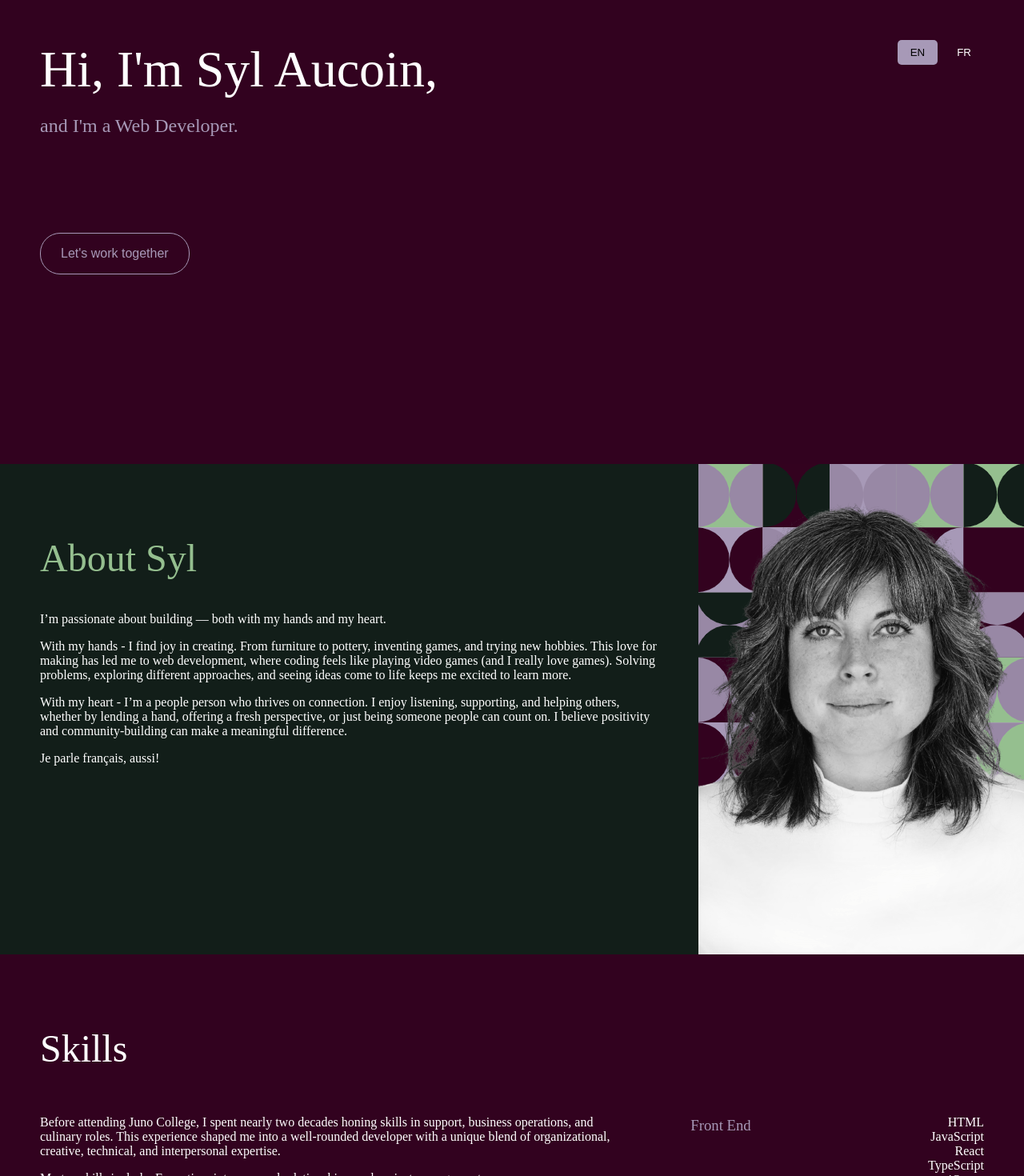
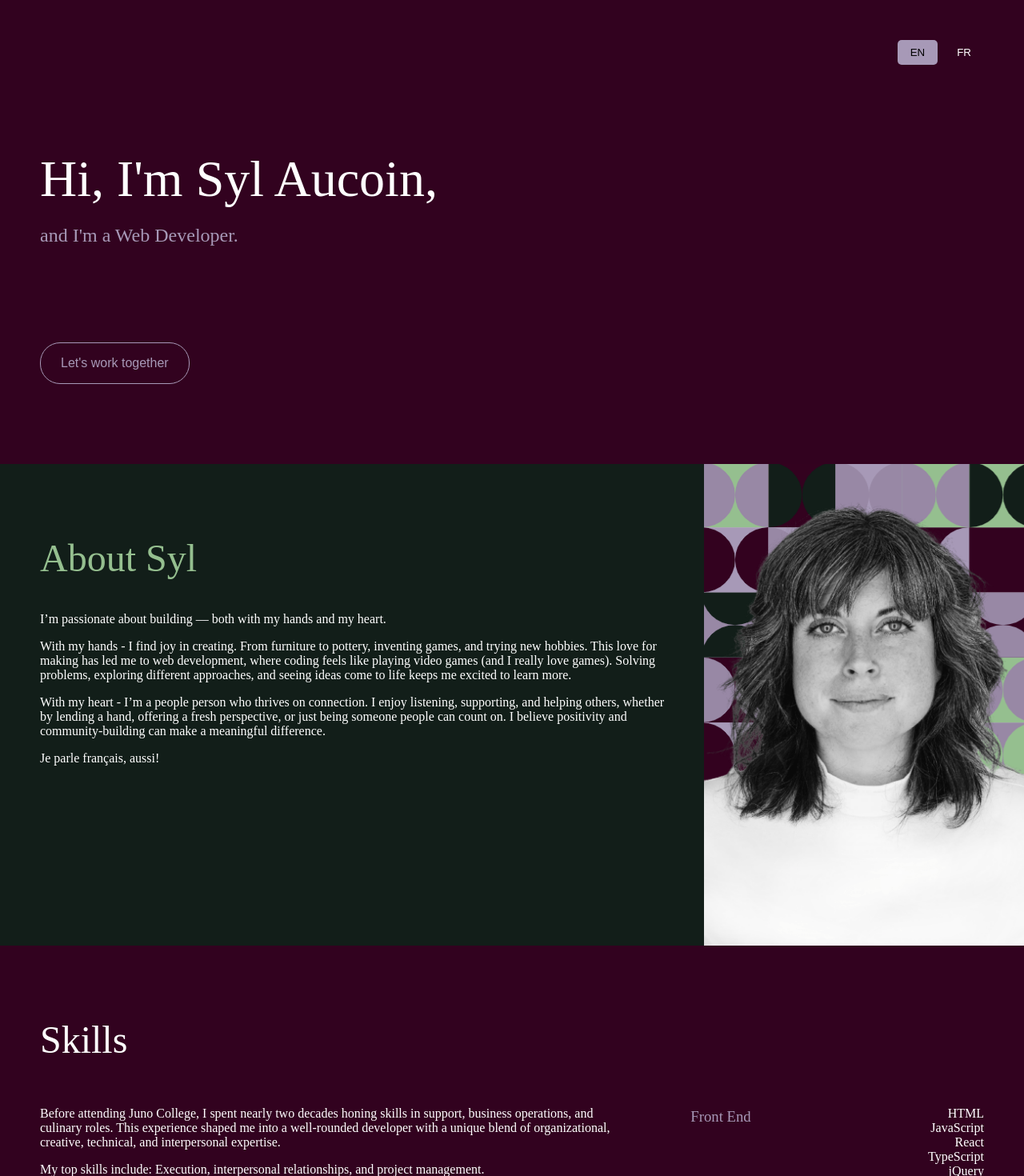
Before and after one commit to therealsylaucoin/portfolio-2025, a React (Vite) app: page / in a window 1280 px wide. Shown: the top 1470 px of the page at 80% size. Built offline with nearby package versions, Linux system fonts and the light colour scheme; a web font is replaced by a local one.

Commit message:
style headshot

```diff
--- a/src/components/about/aboutSection.tsx
+++ b/src/components/about/aboutSection.tsx
@@ -27,10 +27,16 @@ const ImageContainer = styled.div`
   background-image: url("/assets/headshotBg.png");
   display: flex;
   justify-content: center;
+  @media ${device.tablet} {
+    flex-direction: column;
+    justify-content: flex-end;
+  }
 `
 
 const Image = styled.img`
   overflow: auto;
+  max-width:400px;
+  max-height: 602px;
 `
 
 const AboutSection = () => {
--- a/src/components/header/header.tsx
+++ b/src/components/header/header.tsx
@@ -15,6 +15,12 @@ const Wrapper = styled.header`
   }
 `;
 
+const TextContainer = styled.div`
+  @media ${device.tablet} {
+    align-self: flex-end;
+  }
+`
+
 const StyledButton = styled.button`
   border: 1px solid ${theme.colors.mauve};
   color: ${theme.colors.mauve};
@@ -22,7 +28,7 @@ const StyledButton = styled.button`
   border-radius: 25px;
   padding: 0 25px;
   cursor: pointer;
-  margin-top: 100px;
+  margin: 100px 0 50px;
 `
 
 const Header = () => {
@@ -36,13 +42,13 @@ const Header = () => {
     return (
     <Wrapper>
       <LocaleSwitcher/>
-      <div>
+      <TextContainer>
         <DynamicText type="h1" t="heading" size={theme.fonts.xl}/>
         <DynamicText type="h2" t="subheading" color={theme.colors.mauve} fontWeight="lighter"/>
         <StyledButton onClick={scrollToFooter}>
           <DynamicText t="headerLink" size={theme.fonts.base}/>
         </StyledButton>
-      </div>
+      </TextContainer>
     </Wrapper>
   );
 };
```
